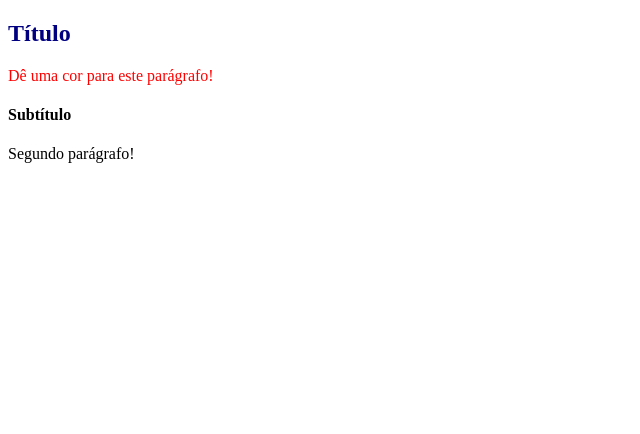
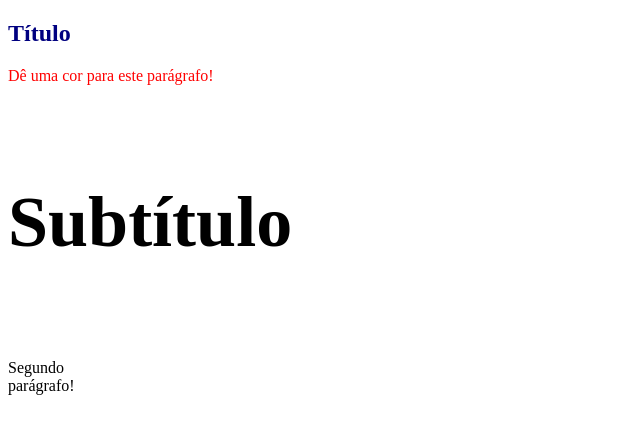
Before and after one commit to JonnesBezerra/trybe-exercises, a plain HTML site: page bloco_5/part2.html in a window 1280 px wide. Shown: the whole page, without its empty margins (0-640 px from the left). Drawn offline with Linux system fonts and the light colour scheme.

Commit message:
Change paragraph and subtitle

```diff
--- a/bloco_5/part2.html
+++ b/bloco_5/part2.html
@@ -17,6 +17,10 @@
       paragraph.style.color = "red";
       let pageTitle = document.getElementById("page-title");
       pageTitle.style.color = "navy";
+      let secondP = document.getElementById("second-paragraph");
+      secondP.style.width = "10%";
+      let subtitle = document.getElementById("subtitle");
+      subtitle.style.fontSize = "72px";
     </script>
 </body>
 </html>
```
